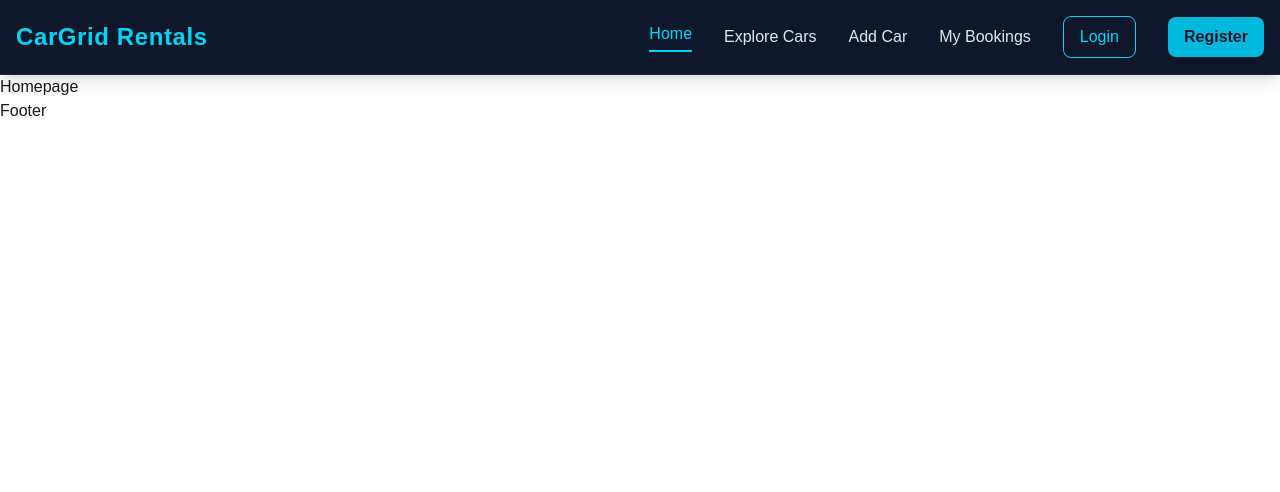
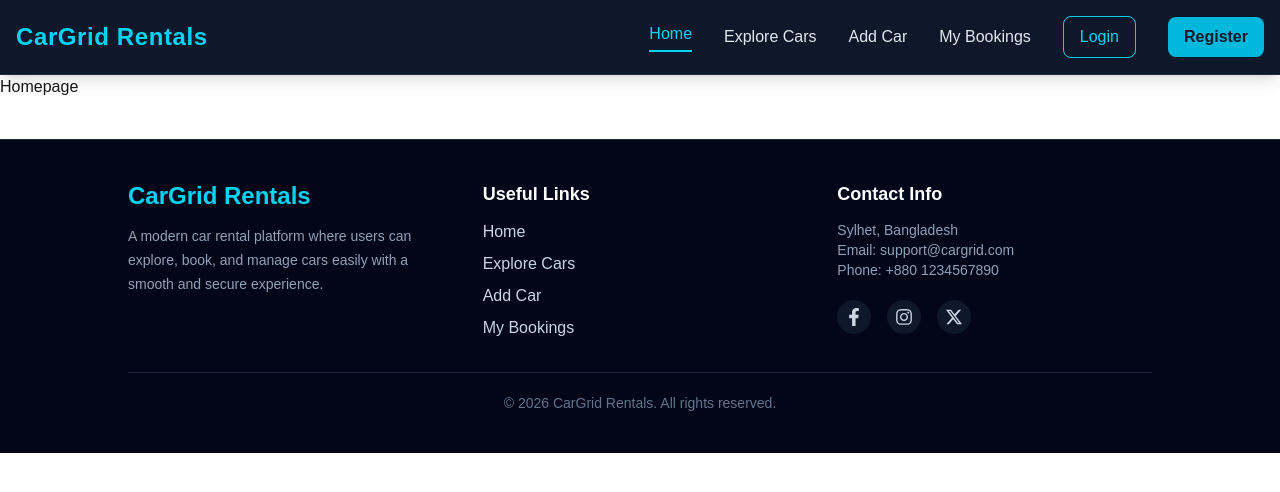
Before and after one commit to nnanjum1/cargrid-rentals-client, a Next.js app: page / in a window 1280 px wide. Shown: the top 492 px of the page. Built offline with nearby package versions, Linux system fonts and the light colour scheme.

Commit message:
footer completed

```diff
--- a/package.json
+++ b/package.json
@@ -11,7 +11,8 @@
   "dependencies": {
     "next": "16.2.7",
     "react": "19.2.4",
-    "react-dom": "19.2.4"
+    "react-dom": "19.2.4",
+    "react-icons": "^5.6.0"
   },
   "devDependencies": {
     "@tailwindcss/postcss": "^4",
--- a/src/components/Footer.jsx
+++ b/src/components/Footer.jsx
@@ -1,8 +1,96 @@
+import Link from 'next/link'
 import React from 'react'
+import { FaFacebookF, FaInstagram } from 'react-icons/fa'
+import { FaXTwitter } from 'react-icons/fa6'
 
 const Footer = () => {
     return (
-        <div>Footer</div>
+        <footer className="bg-slate-950 text-slate-300 border-t border-slate-800 mt-10">
+            <div className="w-[80%] mx-auto  py-10">
+
+                <div className="grid grid-cols-1 md:grid-cols-3 gap-10 text-center md:text-left">
+
+
+                    <div className="flex flex-col items-center md:items-start">
+                        <h2 className="text-2xl font-bold text-cyan-400 mb-3">
+                            CarGrid Rentals
+                        </h2>
+                        <p className="text-sm leading-6 text-slate-400 max-w-xs md:max-w-none">
+                            A modern car rental platform where users can explore, book,
+                            and manage cars easily with a smooth and secure experience.
+                        </p>
+                    </div>
+
+
+                    <div className="flex flex-col items-center md:items-start">
+                        <h3 className="text-lg font-semibold text-white mb-3">
+                            Useful Links
+                        </h3>
+
+                        <ul className="space-y-2">
+                            <li>
+                                <Link href="/" className="hover:text-cyan-400 transition">
+                                    Home
+                                </Link>
+                            </li>
+                            <li>
+                                <Link href="/explore" className="hover:text-cyan-400 transition">
+                                    Explore Cars
+                                </Link>
+                            </li>
+                            <li>
+                                <Link href="/add-car" className="hover:text-cyan-400 transition">
+                                    Add Car
+                                </Link>
+                            </li>
+                            <li>
+                                <Link href="/my-bookings" className="hover:text-cyan-400 transition">
+                                    My Bookings
+                                </Link>
+                            </li>
+                        </ul>
+                    </div>
+
+
+                    <div className="flex flex-col items-center md:items-start">
+                        <h3 className="text-lg font-semibold text-white mb-3">
+                            Contact Info
+                        </h3>
+
+                        <p className="text-sm text-slate-400">
+                            Sylhet, Bangladesh
+                        </p>
+                        <p className="text-sm text-slate-400">
+                            Email: support@cargrid.com
+                        </p>
+                        <p className="text-sm text-slate-400">
+                            Phone: +880 1234567890
+                        </p>
+
+
+                        <div className="flex gap-4 mt-5 text-lg">
+                            <a href="#" className="p-2 rounded-full bg-slate-900 hover:bg-cyan-500 hover:text-black transition">
+                                <FaFacebookF />
+                            </a>
+
+                            <a href="#" className="p-2 rounded-full bg-slate-900 hover:bg-cyan-500 hover:text-black transition">
+                                <FaInstagram />
+                            </a>
+
+                            <a href="#" className="p-2 rounded-full bg-slate-900 hover:bg-cyan-500 hover:text-black transition">
+                                <FaXTwitter />
+                            </a>
+                        </div>
+                    </div>
+
+                </div>
+
+
+                <div className="border-t border-slate-800 mt-8 pt-5 text-center text-sm text-slate-500">
+                    © {new Date().getFullYear()} CarGrid Rentals. All rights reserved.
+                </div>
+            </div>
+        </footer>
     )
 }
 
```
Also changed, not shown: 1 other file (tests, documents, lock files or other folders).
